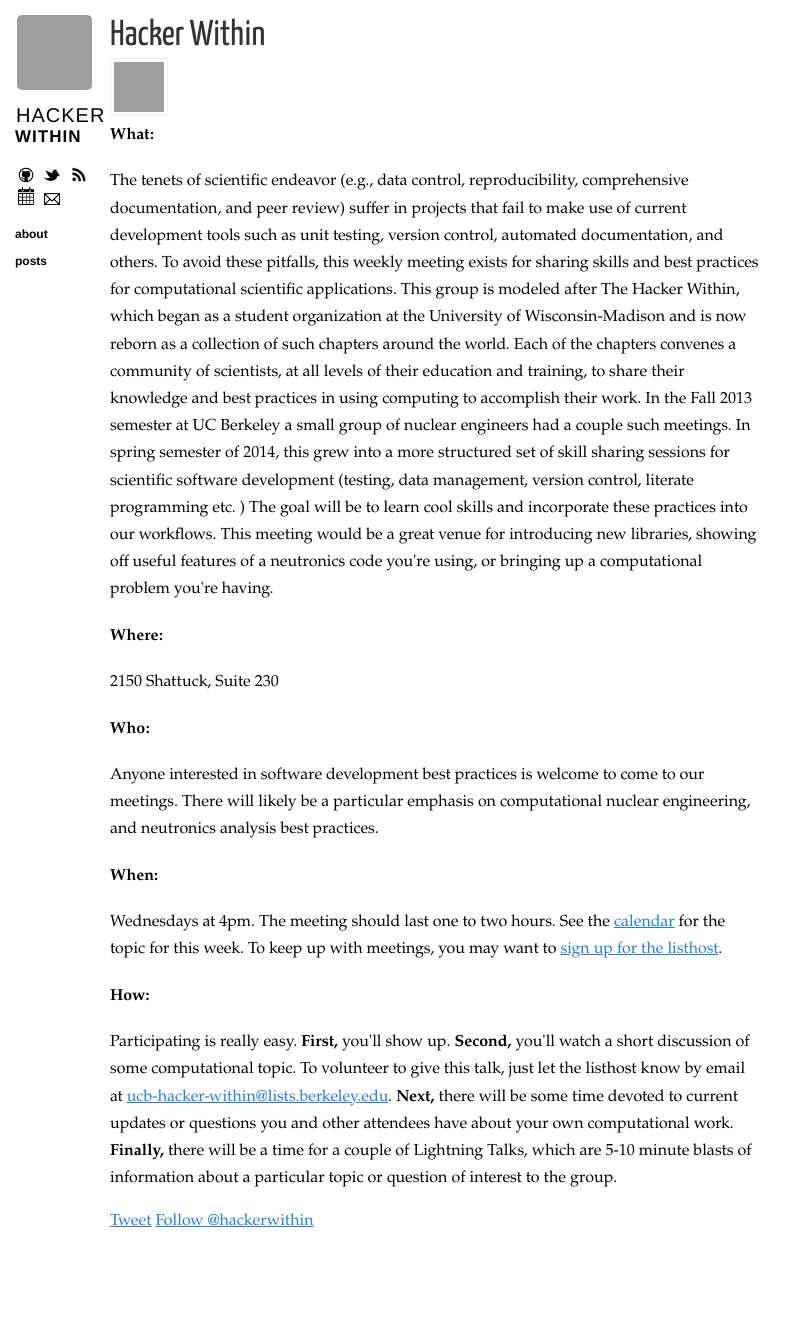
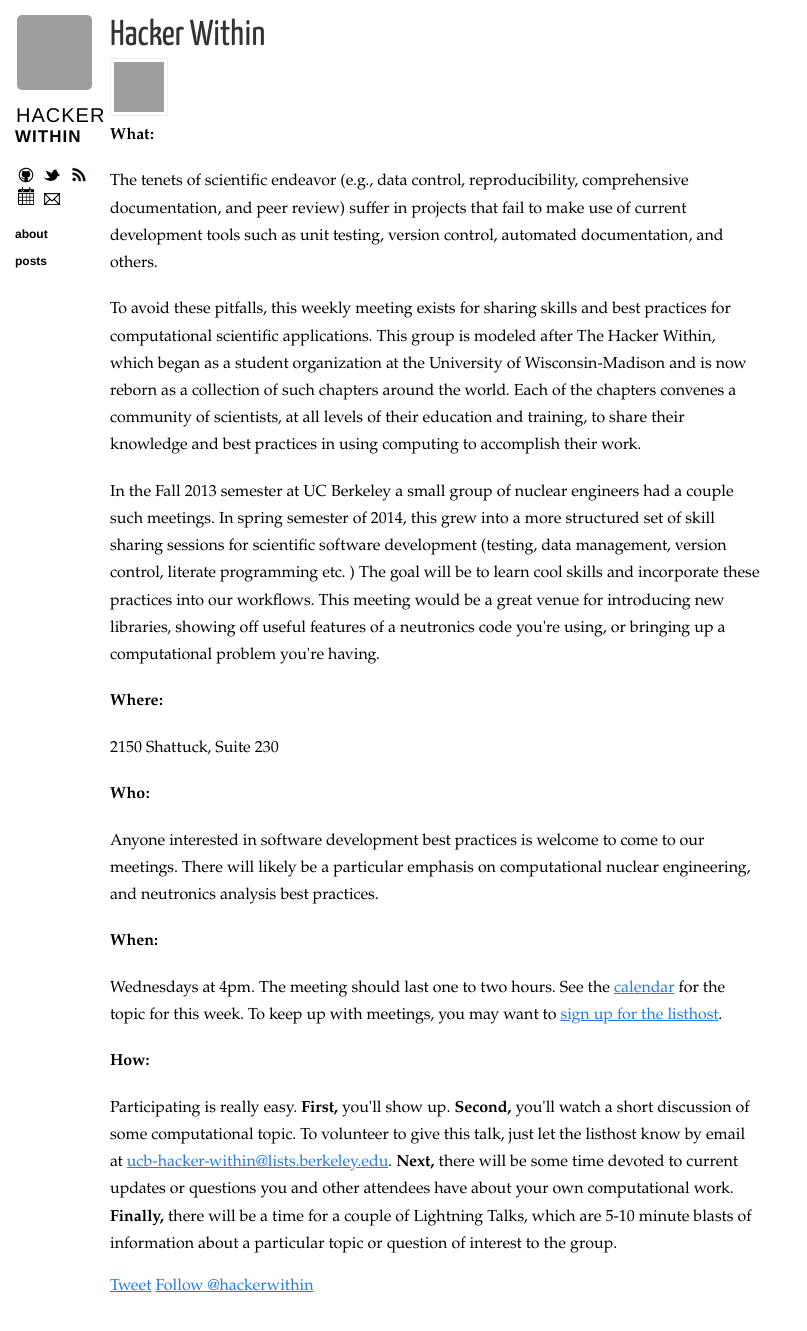
Before and after one commit to thehackerwithin/berkeley, a Jekyll site: the page built from about.html, in a window 1280 px wide, cut to the strip 0-1346 px from the top of the page. Shown: the top 1331 px of the strip, without its empty margins (0-807 px from the left). Built offline with Jekyll 4.4.1, drawn with Linux system fonts in a browser that asks for light colours; nearby versions of some CDN libraries; Markdown is read by kramdown in place of the engine named in the settings; comment, search, counter and statistics services are not loaded; before the commit the page ends 1281 px from its top, so only the background shows below that; grey boxes are pictures that could not be loaded.

Commit message:
updated description

```diff
--- a/about.html
+++ b/about.html
@@ -19,16 +19,17 @@
       The tenets of scientiﬁc endeavor (e.g., data control, reproducibility,
       comprehensive documentation, and peer review) suffer in projects that fail
       to make use of current development tools such as unit testing, version
-      control, automated documentation, and others.
-
+      control, automated documentation, and others.</p>
+      <p>
       To avoid these pitfalls, this weekly meeting exists for sharing skills and best practices for
       computational scientific applications. This group is modeled after The
       Hacker Within, which  began as a student organization at the University of Wisconsin-Madison and
       is now reborn as a collection of such chapters around the world. Each of
       the chapters convenes a community of scientists, at all levels of their
       education and training, to share their knowledge and best practices in
-      using computing to accomplish their work.
+      using computing to accomplish their work.</p>
 
+      <p>
       In the Fall 2013 semester at UC Berkeley a small group of nuclear
       engineers had a couple such meetings. In spring semester of 2014, this
       grew into a more structured set of skill sharing sessions for scientific
@@ -37,8 +38,6 @@
       these practices into our workflows. This meeting would be a great venue
       for introducing new libraries, showing off useful features of a neutronics
       code you're using, or bringing up a computational problem you're having.
-
-
       </p>
 
       <p>
```
